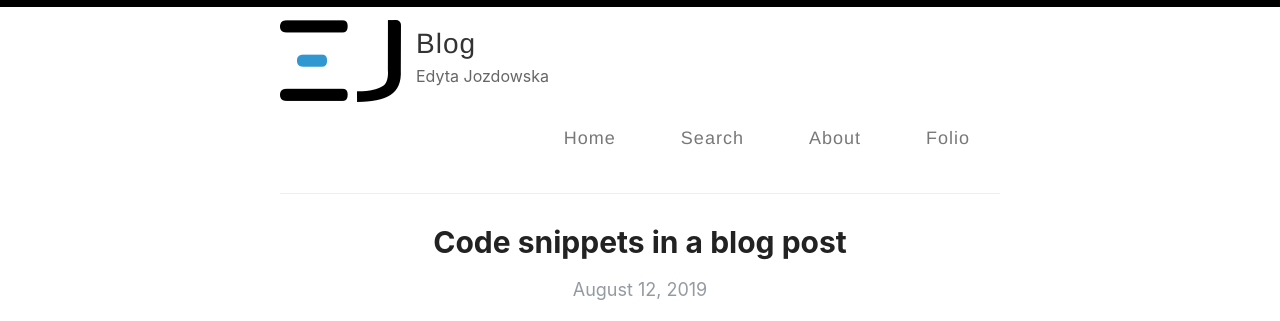
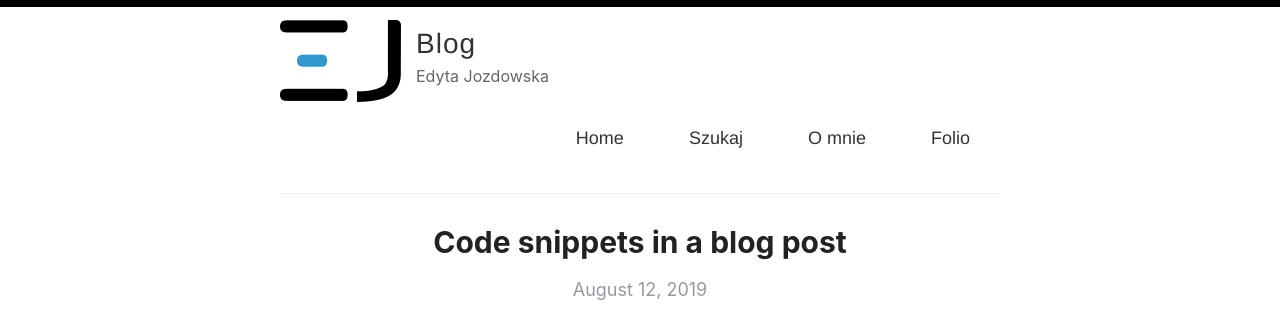
Before and after one commit to xyz-09/blog, a Jekyll site: the page built from index.html, in a window 1280 px wide. Shown: the top 321 px of the page. Built offline with Jekyll 4.4.1, drawn with Linux system fonts in a browser that asks for light colours; the list of posts is cut into pages by our own code.

Commit message:
nav links

```diff
--- a/_layouts/default.html
+++ b/_layouts/default.html
@@ -27,10 +27,10 @@
             </div>
 
             <nav class="link-effect">
-              <a href="{{ site.baseurl }}/">Home</a>
-               <a href="{{ site.baseurl }}/search">Search</a>
-              <a href="{{ site.baseurl }}/about">About</a>
-              <a href="http://zuvpsndv.wirt08.biznes-host.pl/folio/">Folio</a>
+              <a href="{{ site.baseurl }}/"><span>Home</span></a>
+               <a href="{{ site.baseurl }}/search"><span>Szukaj</span></a>
+              <a href="{{ site.baseurl }}/about"><span>O mnie</span></a>
+              <a href="http://zuvpsndv.wirt08.biznes-host.pl/folio/"><span>Folio</span></a>
             </nav>
           </header>
         </div>
--- a/assets/style.css
+++ b/assets/style.css
@@ -358,7 +358,6 @@ p > img {
 }
 
 .link-effect a {
-  color: #797878;
   margin: 0 20px;
   padding: 10px;
   position: relative;
@@ -366,12 +365,13 @@ p > img {
   display: inline-block;
   -webkit-transition: .3s ease-out .1s;
   transition: .3s ease-out .1s;
+  color: #333;
 }
 
 .link-effect a span::before {
   width: 100%;
   height: 2px;
-  background: white;
+  background: #000;
   content: "";
   position: absolute;
   left: 0;
@@ -385,7 +385,7 @@ p > img {
 .link-effect a span::after {
   width: 100%;
   height: 2px;
-  background: white;
+  background: #000;
   content: "";
   position: absolute;
   right: 0;
@@ -399,7 +399,7 @@ p > img {
 .link-effect a::before {
   width: 2px;
   height: 100%;
-  background: white;
+  background: #000;
   content: "";
   position: absolute;
   left: 0;
@@ -413,7 +413,7 @@ p > img {
 .link-effect a::after {
   width: 2px;
   height: 100%;
-  background: white;
+  background: #000;
   content: "";
   position: absolute;
   right: 0px;
@@ -452,14 +452,6 @@ nav {
     display: block;
     font-size: 16px;
   }
-}
-
-nav a {
-  margin-left: 20px;
-  color: #333;
-  text-align: right;
-  font-weight: 300;
-  letter-spacing: 1px;
 }
 
 @media screen and (max-width: 640px) {
```
Also changed, not shown: assets/style.scss (+6 -11 lines), 1 other file.
